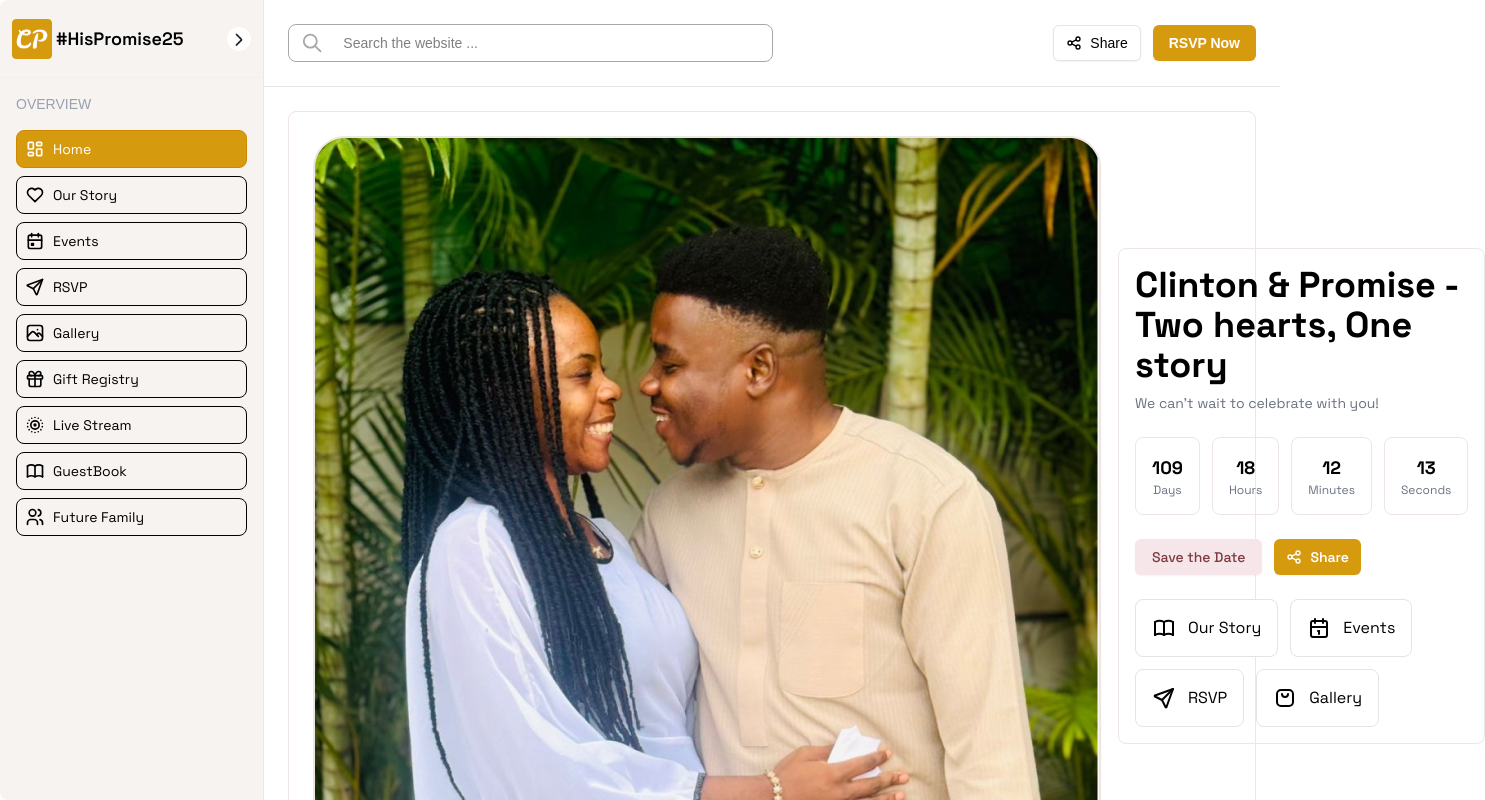
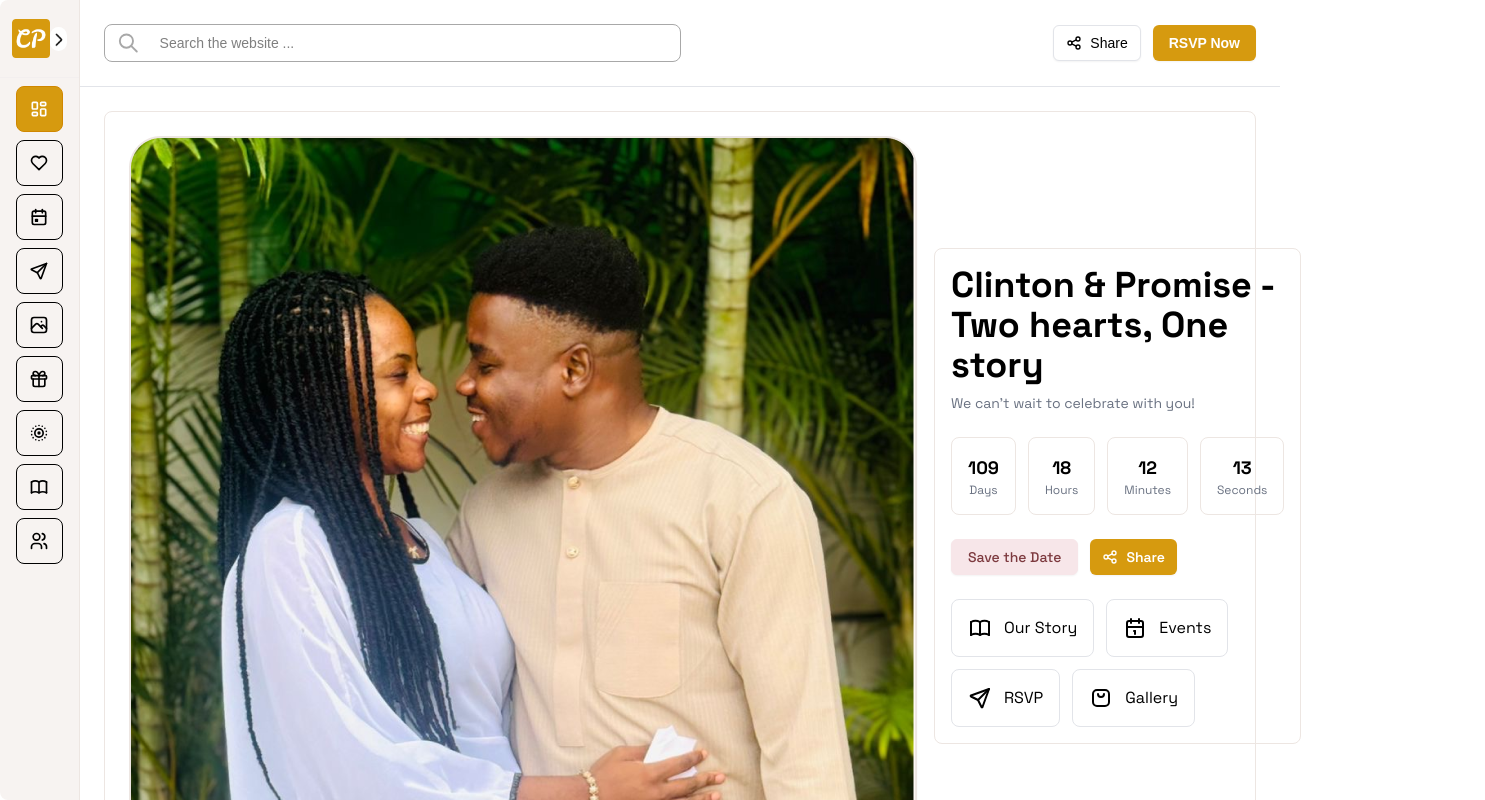
Before and after one commit to Clinzho1996/hispromise25, a Next.js app: page / in a window 1280 px wide. Shown: the top 800 px of the page, 1485 px wide, since content can reach past the window. Built offline with nearby package versions, Linux system fonts and the light colour scheme.

Commit message:
eevents comp

```diff
--- a/components/AddToCalendar.tsx
+++ b/components/AddToCalendar.tsx
@@ -82,7 +82,7 @@ function AddToCalendarModal({
 			isOpen={isOpen}
 			onClose={onClose}
 			className="w-[95%] mx-auto sm:w-[400px]">
-			<div className="flex flex-col gap-4">
+			<div className="flex flex-col gap-2">
 				<div className="flex justify-between items-center mb-4">
 					<h3 className="text-xl font-bold text-[#7D3A3F]">Save the Date</h3>
 					<button
@@ -129,7 +129,7 @@ function AddToCalendarModal({
 
 					<Button
 						onClick={() => handleAddToCalendar("apple")}
-						className={`${spaceGrotesk.className} flex items-center gap-2 bg-gray-800 hover:bg-gray-900 text-white`}>
+						className={`${spaceGrotesk.className} w-full bg-black hover:bg-gray-800 text-white flex items-center justify-center gap-2`}>
 						<svg
 							xmlns="http://www.w3.org/2000/svg"
 							width="16"
@@ -142,13 +142,12 @@ function AddToCalendarModal({
 					</Button>
 				</div>
 
-				<div className="flex justify-end mt-4">
-					<Button
+				<div className="mt-4 text-center">
+					<button
 						onClick={onClose}
-						variant="outline"
-						className={`${spaceGrotesk.className}`}>
-						Cancel
-					</Button>
+						className="text-sm text-gray-500 hover:text-gray-700 underline">
+						Maybe later
+					</button>
 				</div>
 			</div>
 		</Modal>
--- a/components/Sidebar.tsx
+++ b/components/Sidebar.tsx
@@ -1,4 +1,10 @@
 "use client";
+import {
+	Tooltip,
+	TooltipContent,
+	TooltipProvider,
+	TooltipTrigger,
+} from "@/components/ui/tooltip";
 import { overviewLinks } from "@/constants";
 import { cn } from "@/lib/utils";
 import { Space_Grotesk } from "next/font/google";
@@ -10,7 +16,7 @@ import { useState } from "react";
 const spaceGrotesk = Space_Grotesk({ subsets: ["latin"] });
 
 const Sidebar = () => {
-	const [isCollapsed, setIsCollapsed] = useState(false);
+	const [isCollapsed, setIsCollapsed] = useState(true); // Collapsed by default
 	const pathname = usePathname();
 
 	const toggleSidebar = () => {
@@ -18,6 +24,7 @@ const Sidebar = () => {
 	};
 
 	return (
+		<TooltipProvider>
 			<section
 				className={cn(
 					"sticky left-0 top-0 flex h-screen w-fit flex-col justify-between bg-[#F7F3F1] text-dark-3 max-sm:hidden z-10 border-r border-[#EDE6E2] rounded-l-lg",
@@ -40,24 +47,36 @@ const Sidebar = () => {
 									height={40}
 									className="justify-center h-full flex object-contain"
 								/>
-							<p className={`${spaceGrotesk.className} text-lg font-semibold`}>
+								<p
+									className={`${spaceGrotesk.className} text-lg font-semibold`}>
 									#HisPromise25
 								</p>
 							</Link>
 						) : (
-						<Link href="/" className="flex items-center justify-center w-full">
+							<Tooltip>
+								<TooltipTrigger asChild>
+									<Link
+										href="/"
+										className="flex items-center justify-center w-full">
 										<Image
 											src="/images/logo.png"
-								alt="Medbankr Logo"
+											alt="HisPromise Logo"
 											width={50}
 											height={50}
 											className="w-[50px] object-contain h-full flex"
 										/>
 									</Link>
+								</TooltipTrigger>
+								<TooltipContent side="right">
+									<p>Home</p>
+								</TooltipContent>
+							</Tooltip>
 						)}
+						<Tooltip>
+							<TooltipTrigger asChild>
 								<button
 									onClick={toggleSidebar}
-						className="hidden bg-white rounded-full lg:flex items-center justify-center w-6 h-6  hover:bg-[#E9E9EB17]">
+									className="hidden bg-white rounded-full lg:flex items-center justify-center w-6 h-6 hover:bg-[#E9E9EB17]">
 									<Image
 										src={
 											isCollapsed
@@ -70,6 +89,13 @@ const Sidebar = () => {
 										className="w-4 h-4 object-contain"
 									/>
 								</button>
+							</TooltipTrigger>
+							<TooltipContent
+								side="right"
+								className="bg-white py-2 px-4 rounded-lg shadow-lg">
+								<p>{isCollapsed ? "Expand sidebar" : "Collapse sidebar"}</p>
+							</TooltipContent>
+						</Tooltip>
 					</div>
 
 					{!isCollapsed && (
@@ -85,12 +111,11 @@ const Sidebar = () => {
 						const isActive =
 							pathname === item.route || pathname.startsWith(`${item.route}/`);
 
-					return (
+						const linkContent = (
 							<Link
 								href={item.route}
-							key={item.label}
 								className={cn(
-								"flex items-center justify-center sm:justify-start rounded-[8px] mx-auto sm:mx-4 my-0 border-[1px] border-black",
+									"flex items-center justify-center sm:justify-start rounded-[8px] mx-auto sm:mx-4 my-0 border-[1px] border-black w-full",
 									{
 										"shadow-inner shadow-[#bc390d] border-[1px] border-yellow-600 bg-[#D69A0F]":
 											isActive,
@@ -122,9 +147,29 @@ const Sidebar = () => {
 								</div>
 							</Link>
 						);
+
+						return (
+							<div
+								key={item.label}
+								className="relative flex items-center justify-center">
+								{isCollapsed ? (
+									<Tooltip>
+										<TooltipTrigger asChild>{linkContent}</TooltipTrigger>
+										<TooltipContent
+											side="right"
+											className="bg-white py-2 px-4 rounded-lg shadow-lg">
+											<p>{item.label}</p>
+										</TooltipContent>
+									</Tooltip>
+								) : (
+									linkContent
+								)}
+							</div>
+						);
 					})}
 				</div>
 			</section>
+		</TooltipProvider>
 	);
 };
 
--- /dev/null
+++ b/components/ui/tooltip.tsx
@@ -0,0 +1,61 @@
+"use client"
+
+import * as React from "react"
+import * as TooltipPrimitive from "@radix-ui/react-tooltip"
+
+import { cn } from "@/lib/utils"
+
+function TooltipProvider({
+  delayDuration = 0,
+  ...props
+}: React.ComponentProps<typeof TooltipPrimitive.Provider>) {
+  return (
+    <TooltipPrimitive.Provider
+      data-slot="tooltip-provider"
+      delayDuration={delayDuration}
+      {...props}
+    />
+  )
+}
+
+function Tooltip({
+  ...props
+}: React.ComponentProps<typeof TooltipPrimitive.Root>) {
+  return (
+    <TooltipProvider>
+      <TooltipPrimitive.Root data-slot="tooltip" {...props} />
+    </TooltipProvider>
+  )
+}
+
+function TooltipTrigger({
+  ...props
+}: React.ComponentProps<typeof TooltipPrimitive.Trigger>) {
+  return <TooltipPrimitive.Trigger data-slot="tooltip-trigger" {...props} />
+}
+
+function TooltipContent({
+  className,
+  sideOffset = 0,
+  children,
+  ...props
+}: React.ComponentProps<typeof TooltipPrimitive.Content>) {
+  return (
+    <TooltipPrimitive.Portal>
+      <TooltipPrimitive.Content
+        data-slot="tooltip-content"
+        sideOffset={sideOffset}
+        className={cn(
+          "bg-primary text-primary-foreground animate-in fade-in-0 zoom-in-95 data-[state=closed]:animate-out data-[state=closed]:fade-out-0 data-[state=closed]:zoom-out-95 data-[side=bottom]:slide-in-from-top-2 data-[side=left]:slide-in-from-right-2 data-[side=right]:slide-in-from-left-2 data-[side=top]:slide-in-from-bottom-2 z-50 w-fit origin-(--radix-tooltip-content-transform-origin) rounded-md px-3 py-1.5 text-xs text-balance",
+          className
+        )}
+        {...props}
+      >
+        {children}
+        <TooltipPrimitive.Arrow className="bg-primary fill-primary z-50 size-2.5 translate-y-[calc(-50%_-_2px)] rotate-45 rounded-[2px]" />
+      </TooltipPrimitive.Content>
+    </TooltipPrimitive.Portal>
+  )
+}
+
+export { Tooltip, TooltipTrigger, TooltipContent, TooltipProvider }
--- a/package.json
+++ b/package.json
@@ -11,6 +11,7 @@
   "dependencies": {
     "@radix-ui/react-dialog": "^1.1.15",
     "@radix-ui/react-slot": "^1.2.3",
+    "@radix-ui/react-tooltip": "^1.2.8",
     "@tabler/icons-react": "^3.34.1",
     "class-variance-authority": "^0.7.1",
     "clsx": "^2.1.1",
```
Also changed, not shown: 1 other file (tests, documents, lock files or other folders). Lines whose indentation alone changed are shown as unchanged.
